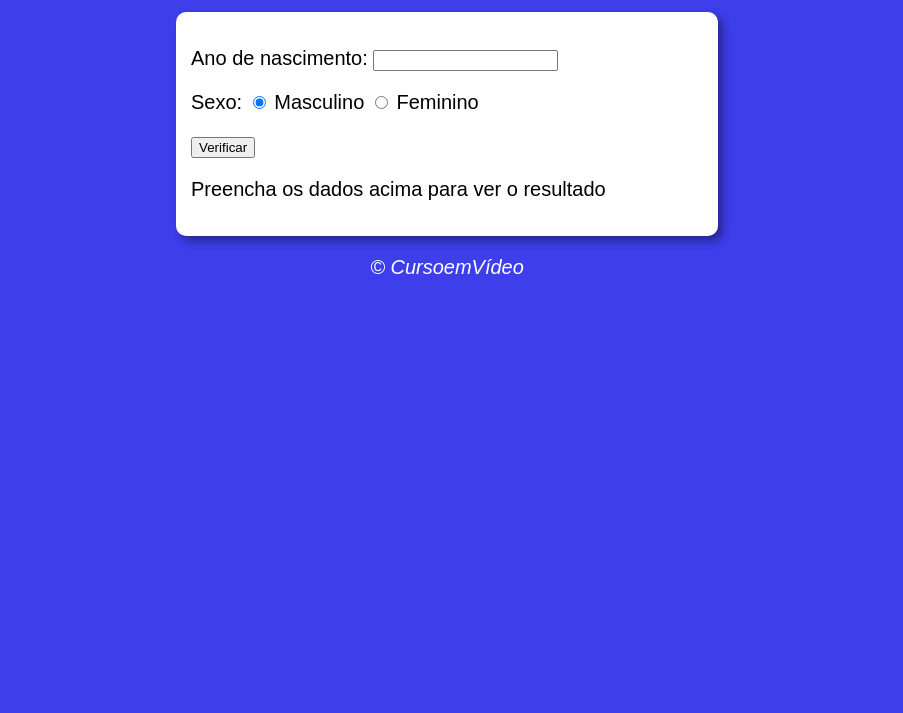
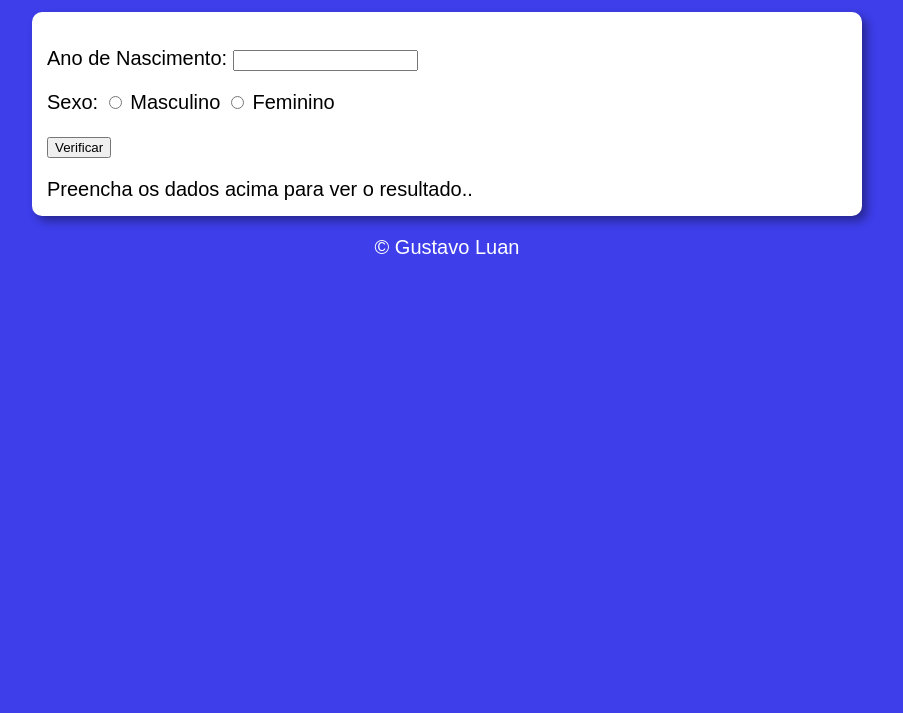
Before and after one commit to gustavoluan-dot/JavaScript, a plain HTML site: page ex015/identifcador.html in a window 1280 px wide. Shown: the part 87-800 px from the top of the page, without its empty margins (193-1096 px from the left). Drawn offline with Linux system fonts and the light colour scheme.

Commit message:
new att's about idenfity exercise

```diff
--- a/ex015/estilos/stylesheet.css
+++ b/ex015/estilos/stylesheet.css
@@ -4,7 +4,7 @@ body {
 
 }
 
-header {
+header > h1 {
     color: white;
     text-align: center;
 }
@@ -13,11 +13,12 @@ section {
     background-color: white;
     border-radius: 10px;
     padding: 15px;
-    width: 500px;
+
     margin: auto;
     box-shadow: 5px 5px 10px rgba(0, 0, 0, 0.39);
 
-    min-width: 40vw;
+    max-width: 800px;
+    width: 90%;
 
 }
 
@@ -27,6 +28,8 @@ section {
     border-radius: 50%;
     object-fit: cover;
     margin-top: 20px;
+
+
 }
 
  footer {
--- a/ex015/identifcador.html
+++ b/ex015/identifcador.html
@@ -2,51 +2,49 @@
 <html lang="pt-br">
 <head>
     <meta charset="UTF-8">
-    <meta name="viewport" content="width=device-width, initial-scale=1.0">
+    <meta name="viewport" content="width=device-width,
+    initial-scale=1.0">
     <link rel="stylesheet" href="estilos/stylesheet.css">
     <title>Verificador de Idade</title>
 </head>
 <body>
-
     <header>
-        <h1>Verificador de Idade</h1>
+        <h1>Título</h1>
     </header>
-
     <section>
 
         <div>
 
-            <p>Ano de nascimento:
-                <input type="number" name="txtano" id="txtano" min="0">
-            </p>
+          <p>Ano de Nascimento:
+            <input type="number" name="txtano" id="txtano">
+          </p>
 
-            <p>Sexo:
-                <input type="radio" name="radsex" id="mas" checked>
-                <label for="masc">Masculino</label>
+          <p>Sexo:
 
-                <input type="radio" name="radsex" id="fem">
-                <label for="fem">Feminino</label>
-            </p>
+            <input type="radio" name="txtsexo" id="mas">
+            <label for="mas">Masculino</label>
 
-            <p>
-                <input type="button" value="Verificar" onclick="check()">
-            </p>
+            <input type="radio" name="txtsexo" id="fem">
+            <label for="fem">Feminino</label>
+          </p>
 
+         <!-- <p> Etnia:
+                <input type="radio" name="txtcor" id="ne">
+                <label for="ne">Negro</label>
+
+                <input type="radio" name="txtcor" id="bra">
+                <label for="bra">Branco</label> -->
+          </p>
+
+          <p><input type="button" value="Verificar" onclick="check()"></p>
         </div>
-
-        <div id="res">
-
-            <p>Preencha os dados acima para ver o resultado</p>
-
-
+        <div id="msg">
+            Preencha os dados acima para ver o resultado..
         </div>
-
     </section>
-
     <footer>
-        <p><i>&copy; CursoemVídeo</i></p>
+        <p>&copy; Gustavo Luan</p>
     </footer>
-
-    <script src="script.js"></script>
+    <script src="teste.js"></script>
 </body>
 </html>
--- /dev/null
+++ b/ex015/teste.js
@@ -0,0 +1,59 @@
+function check() {
+    var date = new Date()
+    var year = date.getFullYear()
+    var yearChosed = document.getElementById('txtano')
+    var msg = document.getElementById('msg')
+
+    if (yearChosed.value.length == 0 || Number(yearChosed.value) >= year) {
+        alert('ERRO!')
+    } else {
+       var sex = document.getElementsByName('txtsexo')
+       var gender = ''
+       var age = year - Number(yearChosed.value)
+       var img = document.createElement('img')
+       img.setAttribute('id', 'foto')
+
+
+       if (sex[0].checked) {
+            gender = 'Homem'
+
+            if (age > 0 && age <= 1) {
+               //bebe 1 ano
+               img.setAttribute('src', 'bebeM.jpg')
+            } else if (age > 2 && age <= 10) {
+               img.setAttribute('src', 'criancaM.jpg')
+            } else if (age > 10 && age < 20) {
+              img.setAttribute('src', 'jovemM.jpg')
+            } else if (age >= 20 && age <= 50) {
+                img.setAttribute('src', 'adultoM.jpg')
+            } else {
+                img.setAttribute('src', 'idosoM.jpg')
+            }
+       }
+       else if (sex[1].checked) {
+        gender = 'Mulher'
+            if (age > 0 && age <= 1) {
+               //bebe 1 ano
+               img.setAttribute('src', 'bebeF.jpg')
+            } else if (age > 2 && age <= 10) {
+                //crianca
+                img.setAttribute('src', 'criancaF.jpg')
+            } else if (age > 10 && age < 20) {
+               //jovem
+               img.setAttribute('src', 'jovemF.jpg')
+            } else if (age >= 20 && age <= 50) {
+                //adulto
+                img.setAttribute('src', 'adultoF.jpg')
+            } else {
+                //senhor
+                img.setAttribute('src', 'idosaF.jpg')
+            }
+       }
+
+
+       msg.style.textAlign = 'center'
+       msg.innerHTML = `<p>Detectamos <strong>${gender}</strong> com idade <strong>${age}</strong>.</p>`
+       msg.appendChild(img)
+
+    }
+}
--- a/revisao/identificador & modelo/script.js
+++ b/revisao/identificador & modelo/script.js
@@ -313,6 +313,7 @@ function check() {
        }
 
          msg.appendChild(img)
+
     }
 
 
```
Also changed, not shown: revisao/identificador & modelo/index.html (+5 -5 lines).
